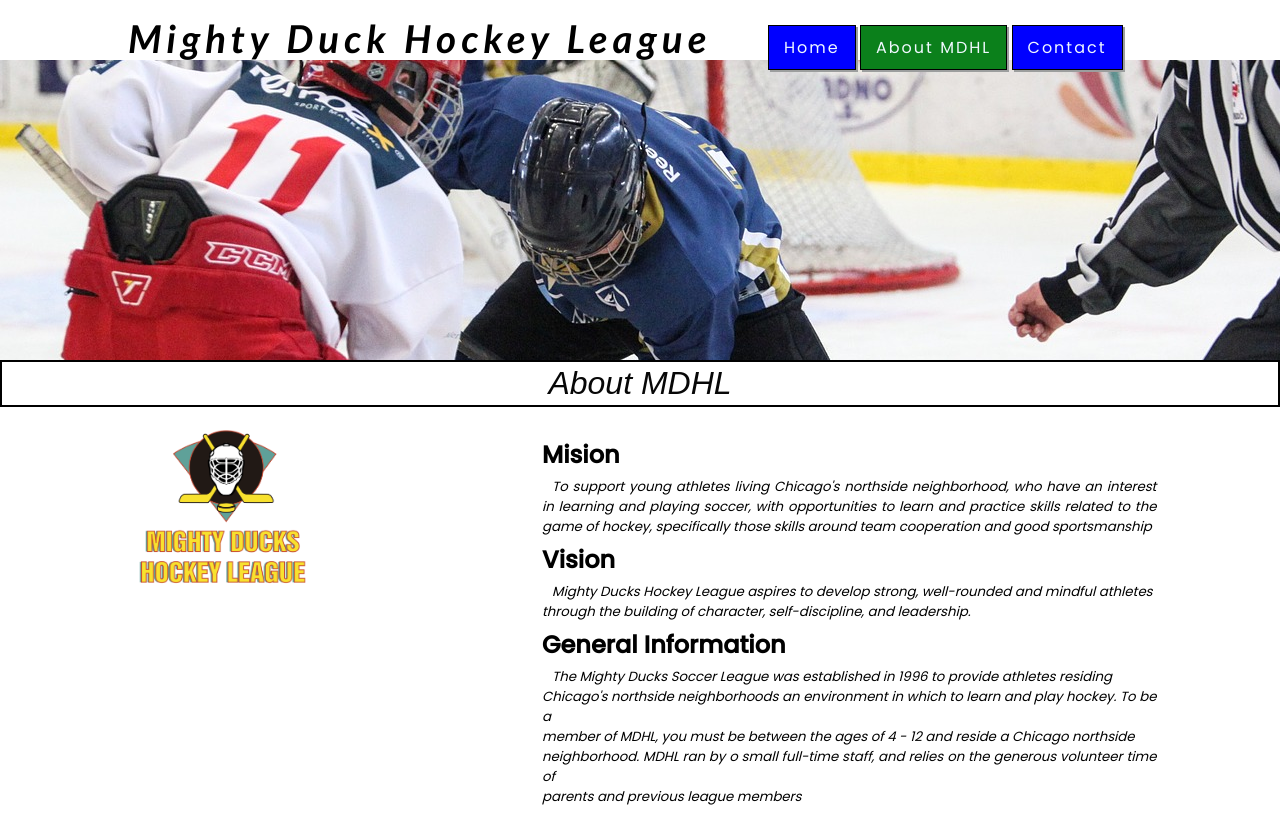
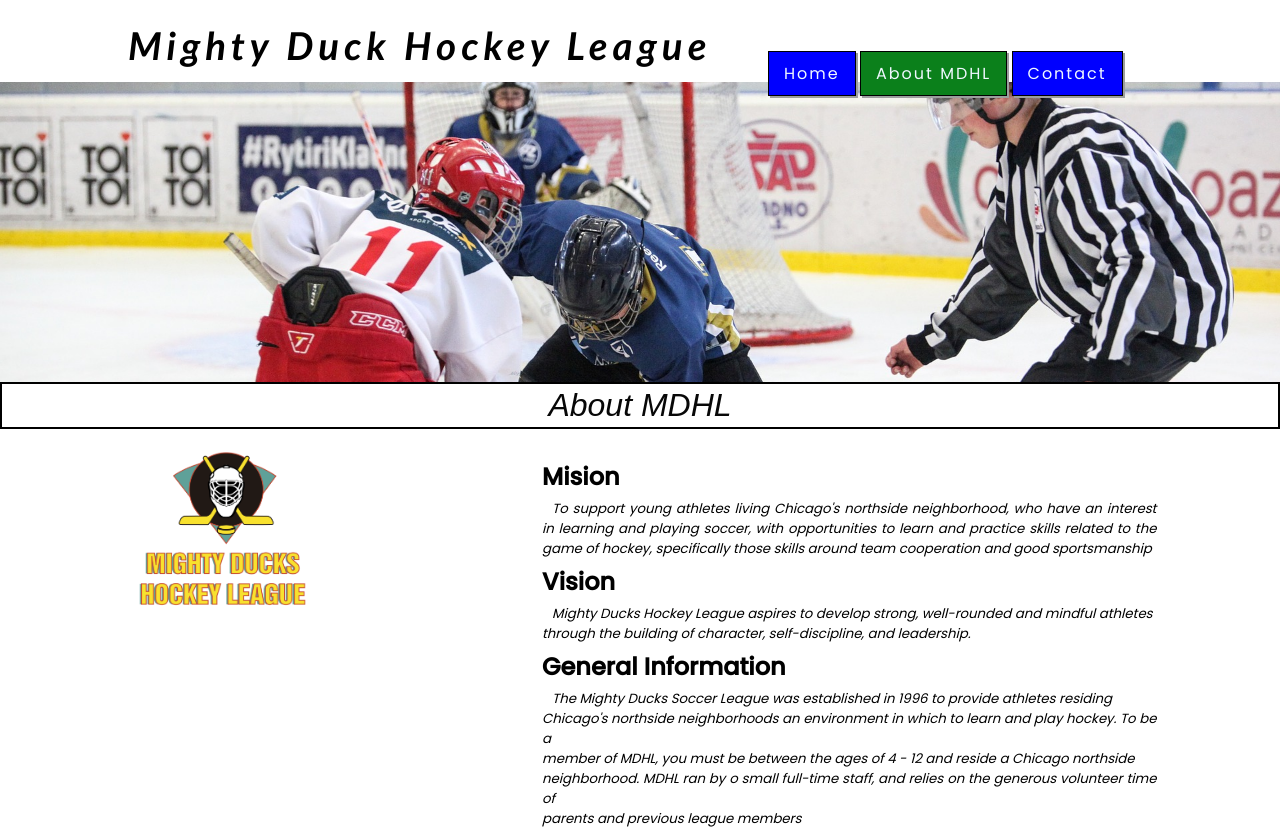
Before and after one commit to Mi-Olson/MDHL-Olson, a plain HTML site: page pages/aboutMDHL.html in a window 1280 px wide. Shown: the top 834 px of the page. Before the commit the page ends 812 px from the top, so only its background shows below. Drawn offline with Linux system fonts and the light colour scheme.

Commit message:
la imagen del header se colocó como background

```diff
--- a/assets/styles/style.css
+++ b/assets/styles/style.css
@@ -12,7 +12,7 @@
   position: relative;
   top: 0;
   left: 0;
-  height: 50px;
+  height: 9vh;
   width: 100%;
 
 }
@@ -32,7 +32,7 @@
 #nav {
   position: absolute;
   left: 60%;
-  top: 70%;
+  top: 85%;
   width: 100vw;
   height: 50vw;
   z-index: 3;
@@ -73,18 +73,7 @@
 
 
 /* estilos de imagen */
-header img {
 
-  position: absolute;
-  left: -100%;
-  right: -100%;
-  top: -20%;
-  bottom: -100%;
-  margin: auto;
-  min-height: 100%;
-  min-width: 100%;
-
-}
 
 .container {
 
@@ -92,6 +81,9 @@ header img {
   height: 300px;
   overflow: hidden;
   margin: 10px 0px 0px 0px;
+  background-image: url("/assets/img/design1_image1.jpg");
+  background-size: cover;
+  background-position-y: 25%;
 
   position: relative;
 
--- a/pages/aboutMDHL.html
+++ b/pages/aboutMDHL.html
@@ -23,9 +23,8 @@
                 <a class="nav_a" href="./contact.html">Contact </a>
             </nav>
         </div>
-        <figure class="container">
-            <img src="../assets/img/design1_image1.jpg" alt="imagen_1_hockey">
-        </figure>
+        <div class="container"></div>
+
 
         <p class="title">About MDHL</p>
 
```
Also changed, not shown: index.html (+1 -1 lines), pages/contact.html (+2 -3 lines).
